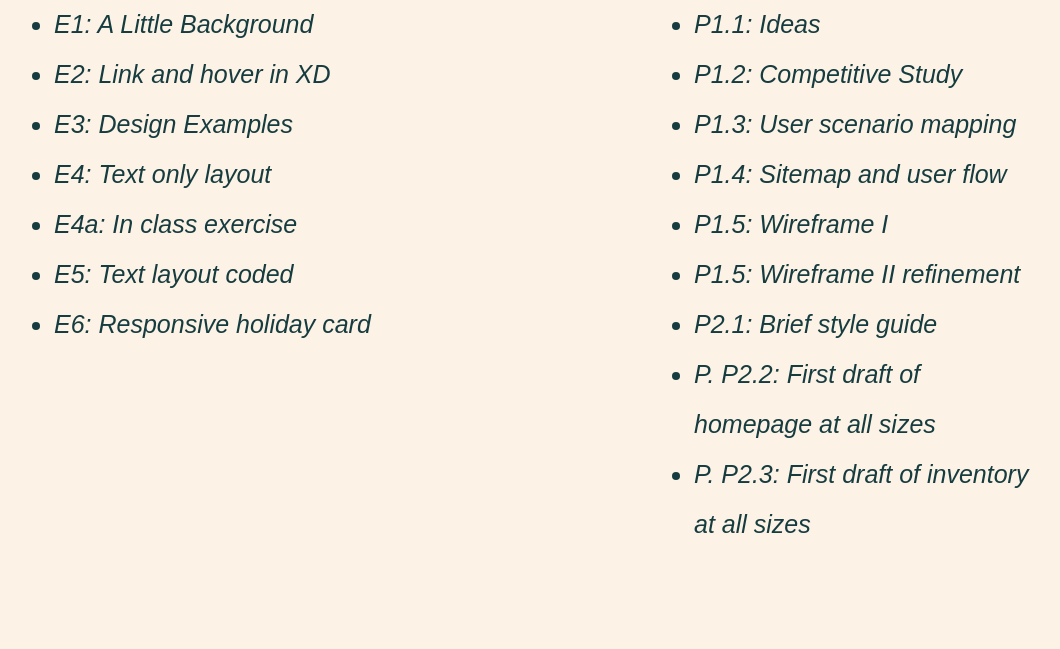
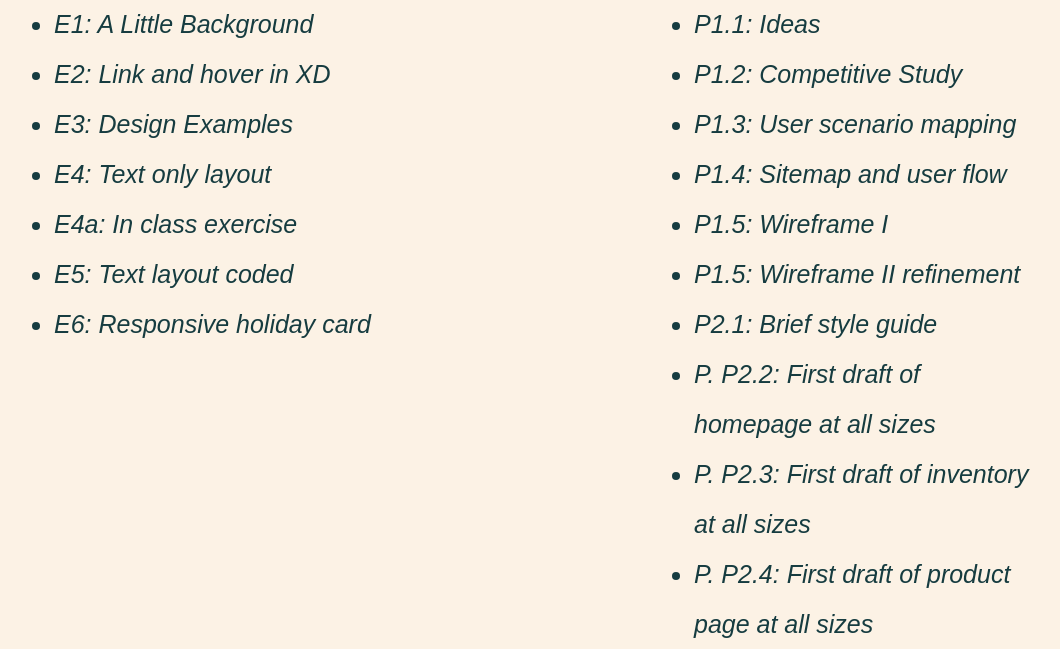
Before and after one commit to AdamWonbin/AVT-415, a plain HTML site: page index.html in a window 1280 px wide. Shown: the part 195-844 px from the top of the page, without its empty margins (74-1134 px from the left). Before the commit the page ends 800 px from the top, so only its background shows below. Drawn offline with Linux system fonts and the light colour scheme; a web font is replaced by a local one.

Commit message:
Update index.html

```diff
--- a/index.html
+++ b/index.html
@@ -45,6 +45,7 @@
             <li> <a href="https://xd.adobe.com/view/7fac5e35-5dc7-438e-a292-8f37edfce830-2aff/" target="_blank">P2.1: Brief style guide</a></li>
             <li> <a href="https://xd.adobe.com/view/e0480872-b426-4802-acff-7d042fc6fab4-b51b/" target="_blank">P. P2.2: First draft of homepage at all sizes</a></li>
             <li> <a href="https://xd.adobe.com/view/bbceff2a-5741-4a3b-ae40-6cd1ff559e19-ee9d/" target="_blank">P. P2.3: First draft of inventory at all sizes</a></li>
+            <li> <a href="https://xd.adobe.com/view/2047a70e-d760-40a1-8a0a-ad5b1b1be2cd-7514/" target="_blank">P. P2.4: First draft of product page at all sizes</a></li
 
           </ul>
         </div>
```
